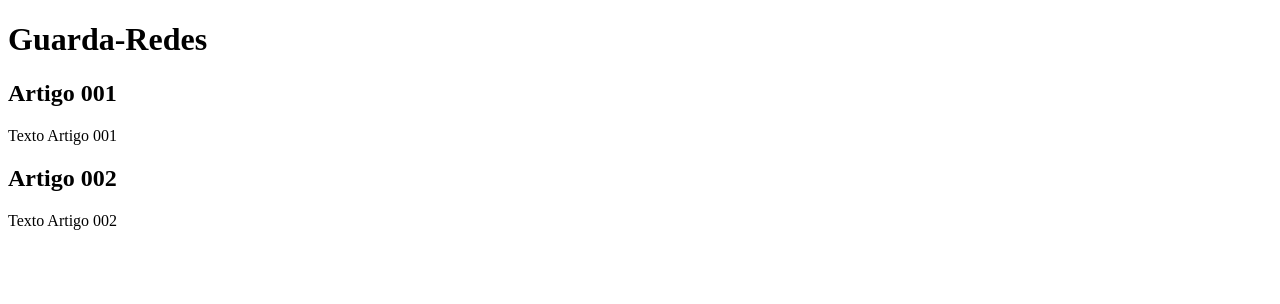
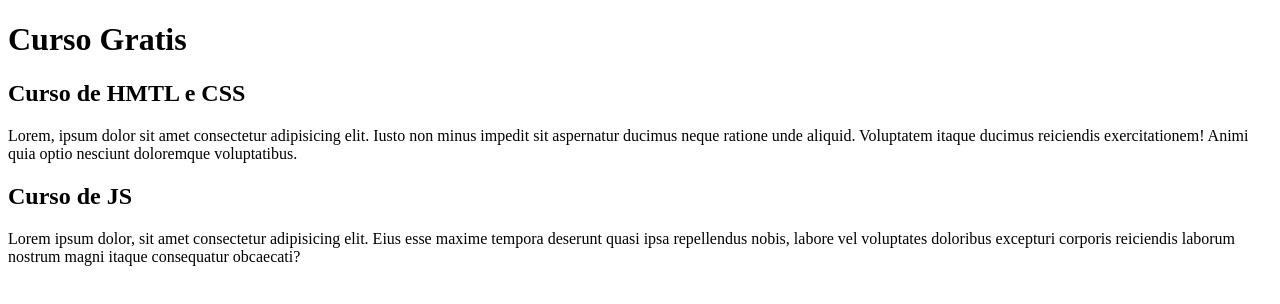
Before and after one commit to KaueBarroso/Projeto-Site, a plain HTML site: page Index.html in a window 1280 px wide. Drawn offline with Linux system fonts and the light colour scheme.

Commit message:
Comecei conteudo

```diff
--- a/Index.html
+++ b/Index.html
@@ -4,22 +4,22 @@
     <meta charset="UTF-8">
     <meta http-equiv="X-UA-Compatible" content="IE=edge">
     <meta name="viewport" content="width=device-width, initial-scale=1.0">
-    <title>Guarda-Redes</title>
+    <title>Titulo do Site</title>
 </head>
 <body>
     <main>
        <header>
-         <h1>Guarda-Redes</h1>
+         <h1>Curso Gratis</h1>
        </header>
 
        <article>
-         <h2>Artigo 001</h2>
-         <p>Texto Artigo 001</p>
+         <h2>Curso de HMTL e CSS </h2>
+         <p>Lorem, ipsum dolor sit amet consectetur adipisicing elit. Iusto non minus impedit sit aspernatur ducimus neque ratione unde aliquid. Voluptatem itaque ducimus reiciendis exercitationem! Animi quia optio nesciunt doloremque voluptatibus.</p>
        </article>
 
        <article>
-         <h2>Artigo 002</h2>
-          <p>Texto Artigo 002</p>
+         <h2>Curso de JS</h2>
+          <p>Lorem ipsum dolor, sit amet consectetur adipisicing elit. Eius esse maxime tempora deserunt quasi ipsa repellendus nobis, labore vel voluptates doloribus excepturi corporis reiciendis laborum nostrum magni itaque consequatur obcaecati?</p>
        </article>
 
     </main>
```
